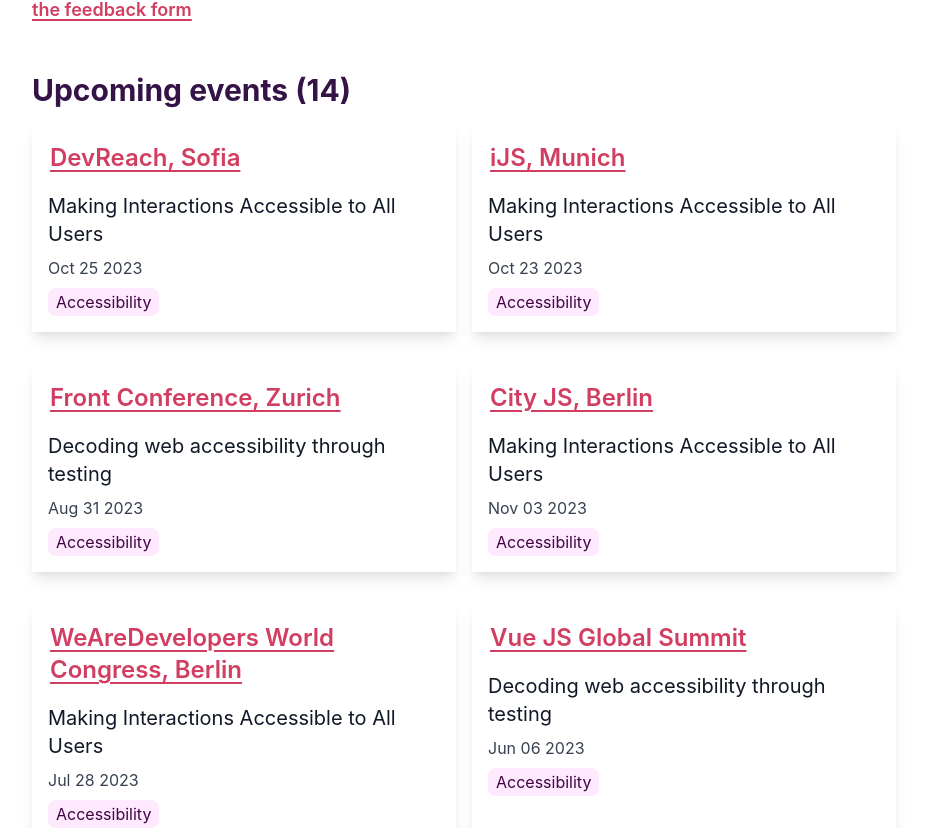
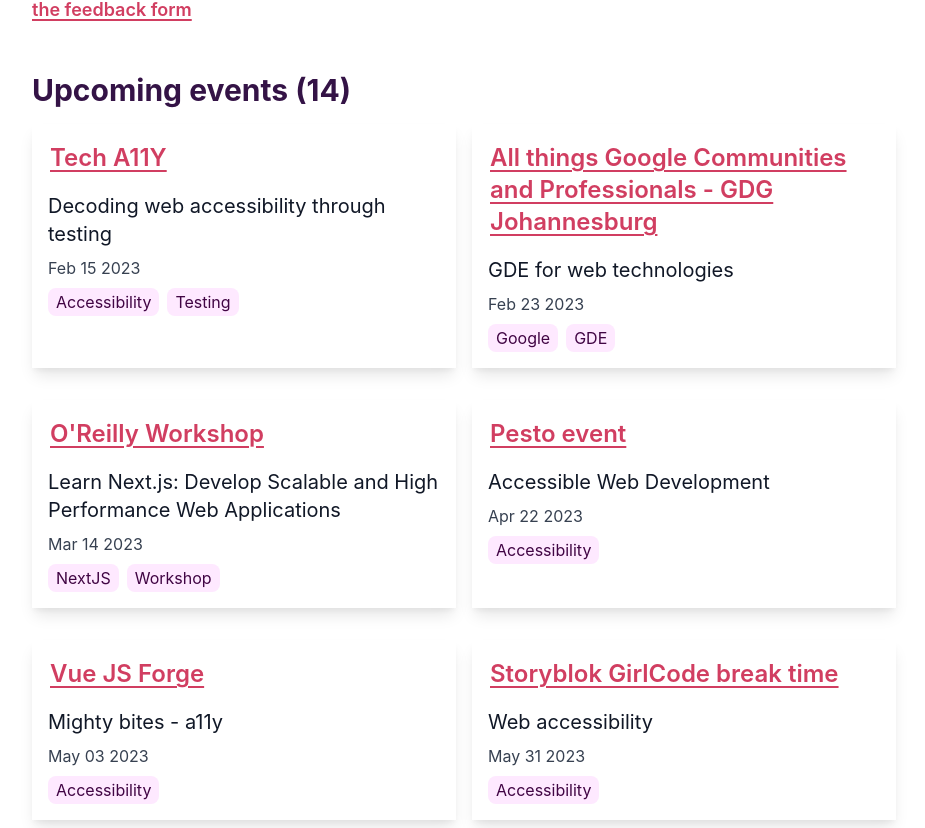
Before and after one commit to anuk79/anuradhakumari, a Next.js app: page /talks in a window 1280 px wide. Shown: the part 440-1268 px from the top of the page, without its empty margins (176-1101 px from the left). Built offline with nearby package versions, Linux system fonts and the light colour scheme.

Commit message:
sort upcoming talks in ascending order

```diff
--- a/pages/talks/index.js
+++ b/pages/talks/index.js
@@ -3,23 +3,11 @@ import Link from "next/link";
 import TalkCard from '../../components/talkCard';
 import data from '../../data/talks';
 
-// export async function getStaticProps() {
-//   // const topics = [...new Set(talkDetails.futureTalks.map(({ topics }) => topics).flat()),
-//   // ...new Set(talkDetails.pastTalks.map(({ topics }) => topics).flat())];
-
-//   return {
-//     props: {
-//     },
-//   };
-// }
-
 const Talks = ({ }) => {
   const pastTalks = data.filter(talk => {
-    const a = new Date(talk.date) < new Date();
-    console.log(a, talk.date);
-    return a;
+    return new Date(talk.date) < new Date();
   });
-  const futureTalks = data.filter(talk => new Date(talk.date) >= new Date());
+  const futureTalks = data.filter(talk => new Date(talk.date) >= new Date()).sort((a, b) => new Date(a.date) - new Date(b.date));
 
   return (
     <div className="pb-8 px-1 sm:px-4 max-w-4xl">
```
